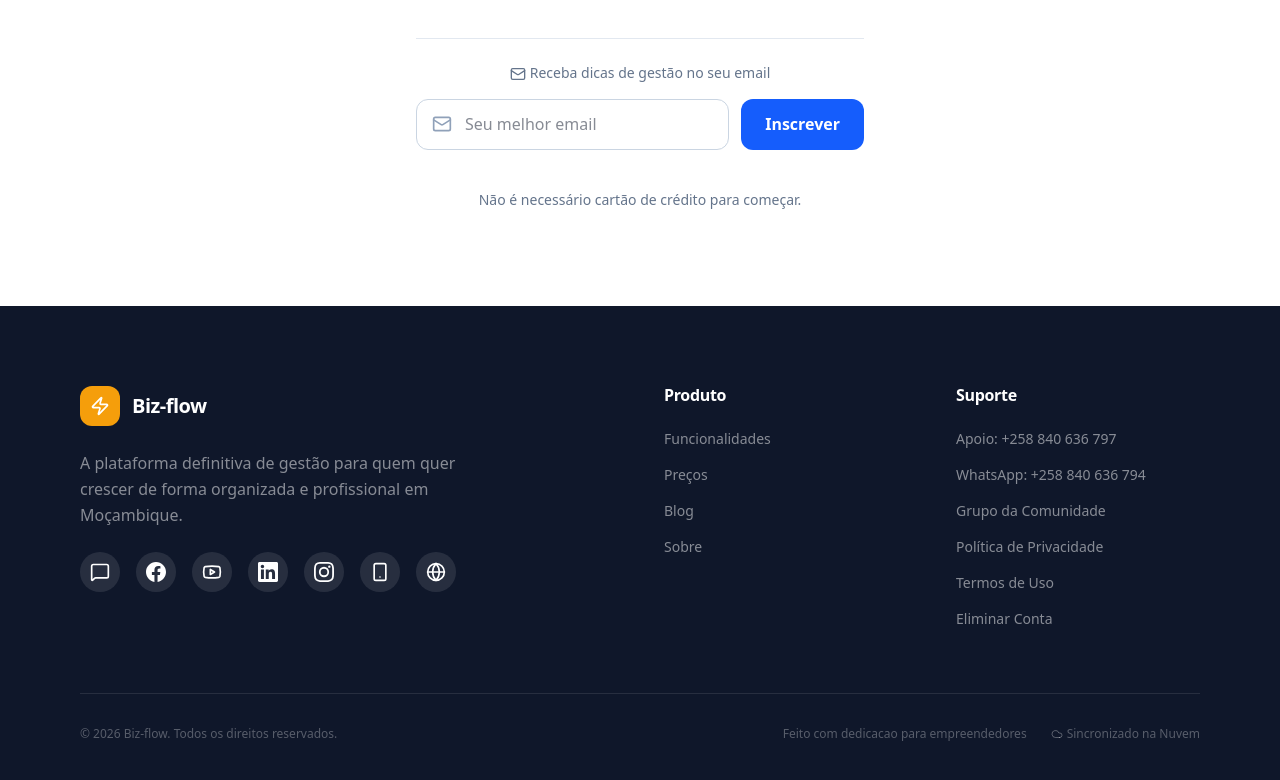
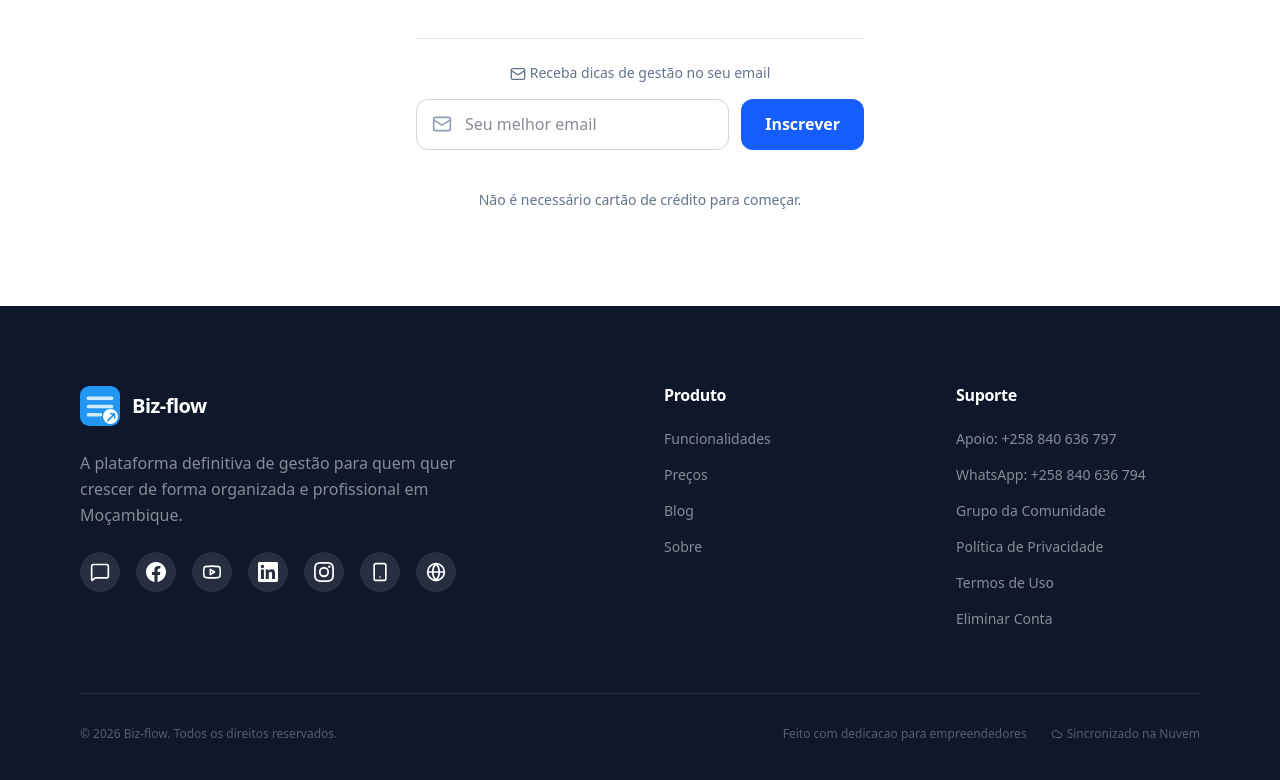
Before and after one commit to autshopping83-oss/P-gina-, a React (Vite) app: page / in a window 1280 px wide. Shown: the part 6575-7355 px from the top of the page. Built offline with nearby package versions, Linux system fonts and the light colour scheme; no server answers.

Commit message:
fix: logo real no footer substituindo icone generico

```diff
--- a/src/App.tsx
+++ b/src/App.tsx
@@ -892,9 +892,7 @@ const LandingPage = () => {
           <div className="grid md:grid-cols-4 gap-12 mb-16">
             <div className="col-span-2 space-y-6">
               <Link to="/" className="flex items-center gap-3">
-                <div className="w-10 h-10 bg-[var(--color-accent)] rounded-xl flex items-center justify-center">
-                  <Zap className="w-5 h-5 text-white" />
-                </div>
+                <img src="/logo.svg" alt="Biz-flow" className="w-10 h-10" />
                 <span className="text-xl font-bold tracking-tight" style={{ fontFamily: 'var(--font-display)' }}>Biz-flow</span>
               </Link>
               <p className="text-white/50 max-w-sm leading-relaxed">
```
